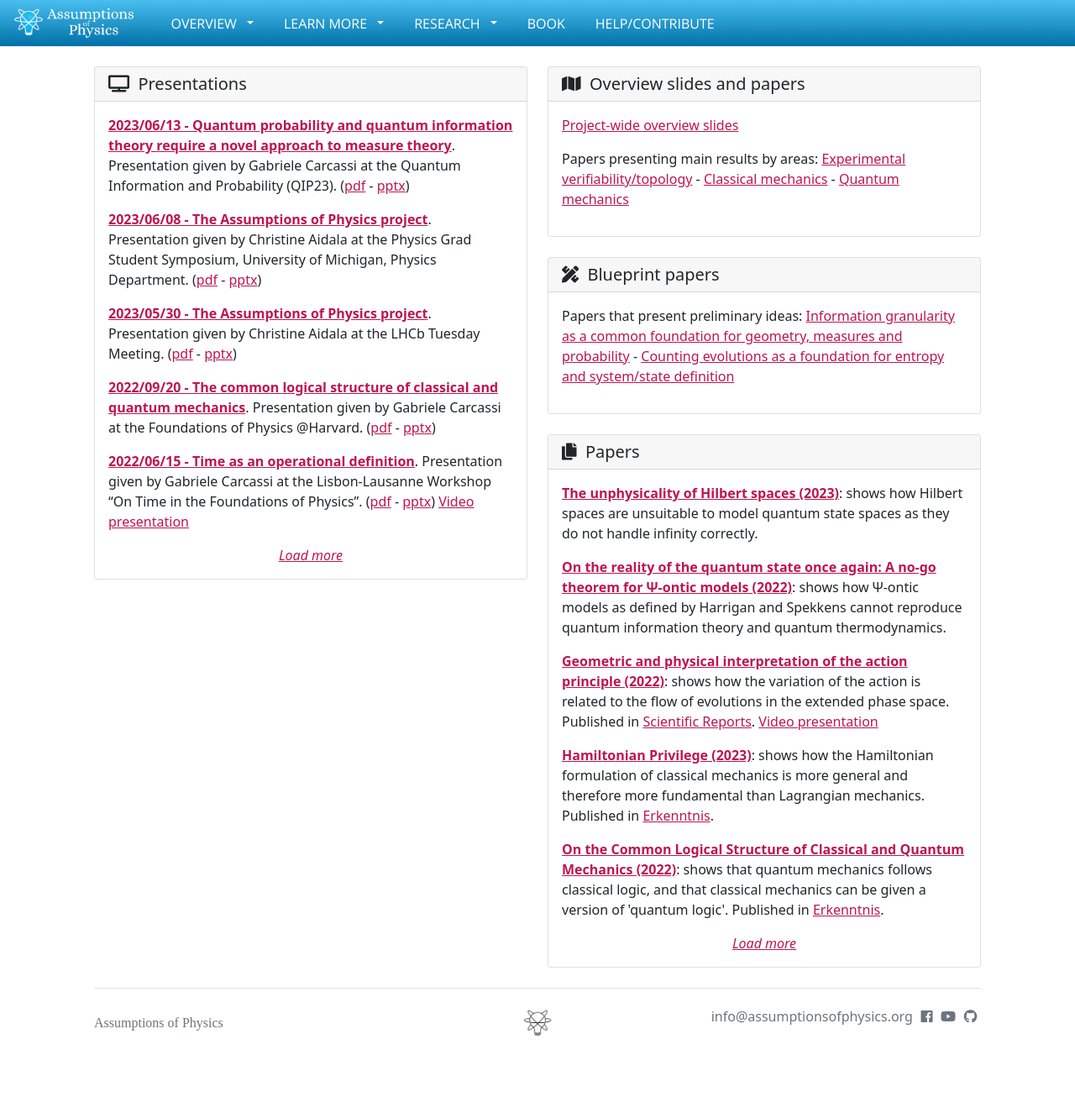
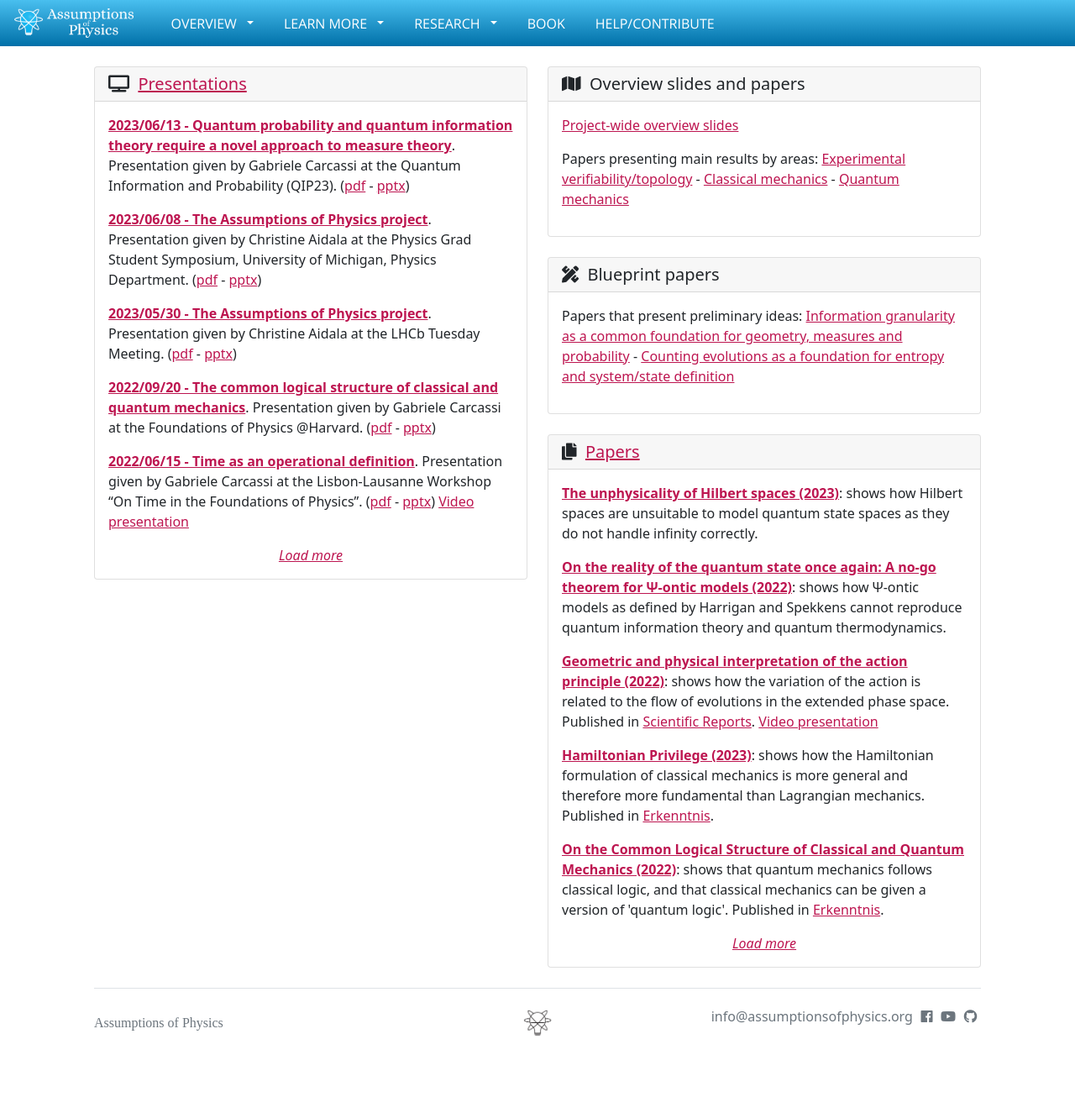
Before and after one commit to assumptionsofphysics/assumptionsofphysics.github.io, a Jekyll site: the page built from research.html, in a window 1280 px wide. Shown: the whole page at 84% size. Built offline with Jekyll 4.4.1, drawn with Linux system fonts in a browser that asks for light colours; nearby versions of some CDN libraries; some web fonts are replaced.

Commit message:
Adding clickable titles

```diff
--- a/research.html
+++ b/research.html
@@ -7,7 +7,7 @@ title: Research
     <div class="row section topspace">
         <div class="col-md-6">
             <div class="card">
-                <h5 class="card-header"><i class="fas fa-tv"></i>&nbsp; Presentations</h5>
+                <h5 class="card-header"><i class="fas fa-tv"></i>&nbsp; <a href="presentations.html">Presentations</a></h5>
                 <div class="card-body">
                   <span id="presentation-display"></span>
                     <div style="text-align: center; font-style: italic" id="presentation-button"><a href="javascript:loadMorePresentations(4, 'presentation-display', 'presentation-button')">Load more</a></div>
@@ -41,7 +41,7 @@ system/state definition</a>
             </div>
             </br>
             <div class="card">
-                <h5 class="card-header"><i class="fas fa-copy"></i>&nbsp; Papers</h5>
+                <h5 class="card-header"><i class="fas fa-copy"></i>&nbsp; <a href="papers.html">Papers</a></h5>
                 <div class="card-body">
                   <span id="paper-display"></span>
                     <div style="text-align: center; font-style: italic" id="paper-button"><a href="javascript:loadMorePapers(4, 'paper-display', 'paper-button')">Load more</a></div>
```
